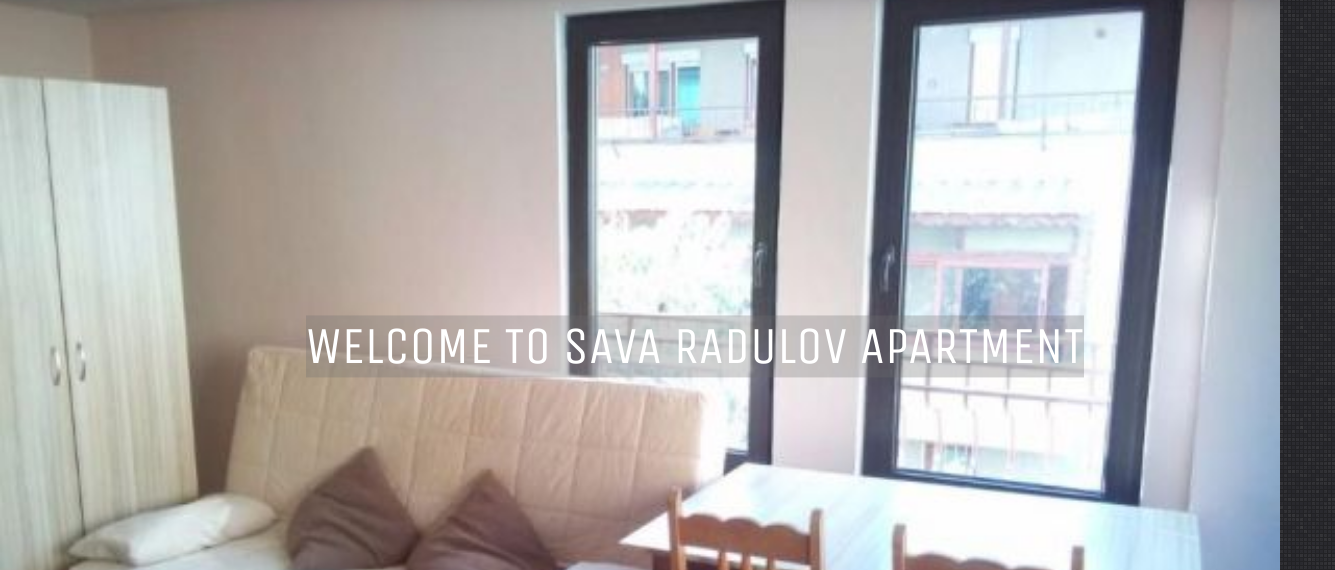
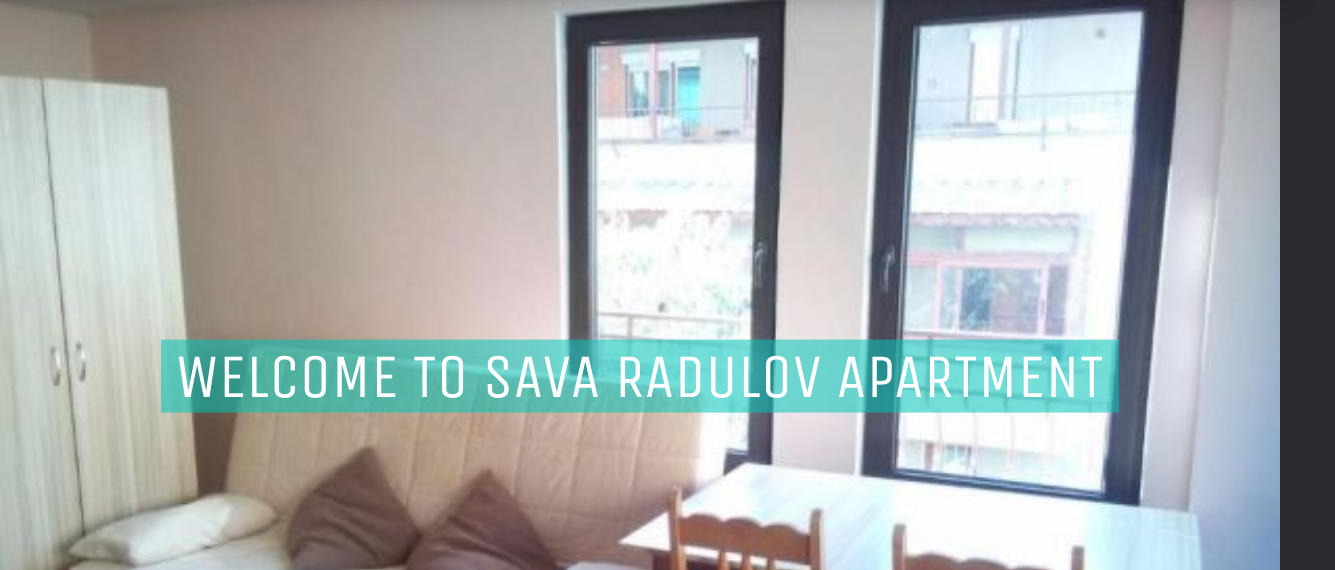
Before and after one commit to bahnevi-apartments/bahnevi-apartments.github.io, a plain HTML site: page main/savaradulov.html in a window 1280 px wide. Shown: the part 230-800 px from the top of the page, 1335 px wide, since content can reach past the window. Drawn offline with nearby package versions, Linux system fonts and the light colour scheme; some packages are replaced by stand-ins of ours; files whose address does not match are found by name; a web font is replaced by a local one.

Commit message:
Fixing heading in every page (centering + rgba background)

```diff
--- a/main/savaradulov.html
+++ b/main/savaradulov.html
@@ -308,8 +308,7 @@
   <div class="home-section10">
     <div class="container">
       <div class="row">
-        <div class="home-banner-text"><span>Welcome to Sava Radulov apartment</span>
-          <p style="text-align: center;"><span style="text-align: left;"></span><br/></p>
+        <div class="home-banner-text"><h3><span>Welcome to Sava Radulov apartment</span></h3>
           <div><br/></div>
         </div>
       </div>
--- a/styles/main.css
+++ b/styles/main.css
@@ -1547,6 +1547,7 @@ header .menuElem li a:before {
     transform: translate(0, -50%);
     padding: 15px;
     text-align: center;
+    left: 0;
 }
 
 .home-banner-text p {
@@ -2305,15 +2306,19 @@ body .contact-mobile-form input[type=button] {
     text-align: center;
 }
 
-.home-section10 span {
+.home-section10 span,
+.home-section9 span,
+.home-section8 span,
+.home-section7 span,
+.home-section1 span{
     text-align: center;
     z-index: 9999;
     position: relative;
     /*text-shadow: 3px 3px #9b9990;*/
-    background: rgba(110, 110, 110, 0.3);
-    font-size: 52px;
+    background: rgba(0, 198, 186, 0.54);
     font-family: 'Unica One', sans-serif;
     text-transform: uppercase;
+    padding: 0 15px;
 }
 
 .home-section6 {
```
Also changed, not shown: index.html (+1 -2 lines), main/basanovich.html (+1 -2 lines), main/madara.html (+1 -2 lines), main/nikolaevich.html (+1 -2 lines), main/savaradulov2.html (+1 -2 lines).
